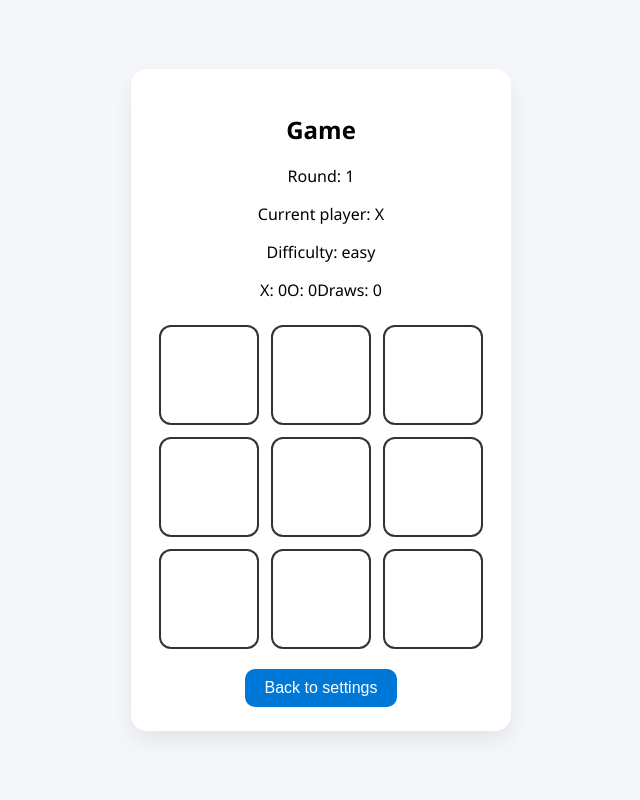
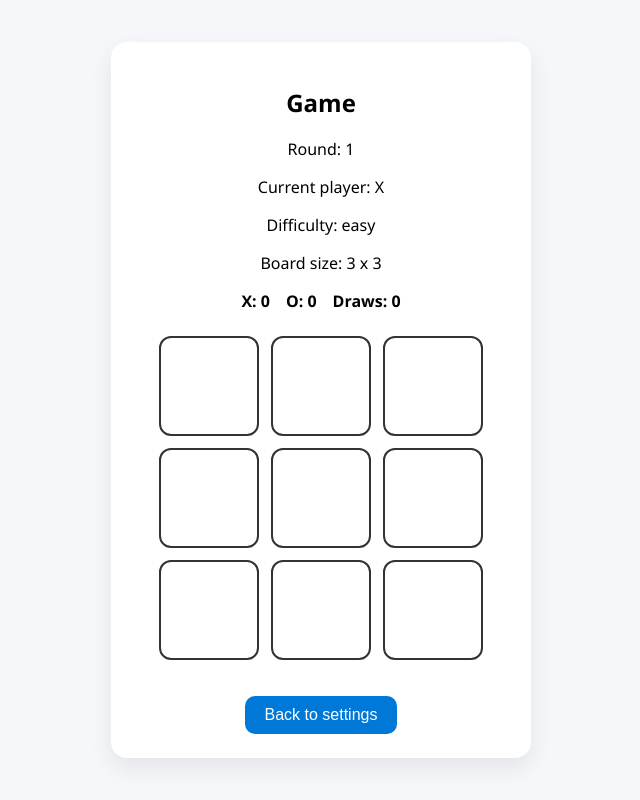
Before and after one commit to AnnaSvin/ReactLabs, a React (Vite) app: page / in a window 1280 px wide. Both pictures are taken after a click on the button "Start game". Shown: the whole page, without its empty margins (319-959 px from the left). Built offline with nearby package versions, Linux system fonts and the light colour scheme.

Commit message:
Added portal modal for game over actions.

```diff
--- /dev/null
+++ b/src/components/GameOverModal/GameOverModal.tsx
@@ -0,0 +1,48 @@
+import { createPortal } from "react-dom";
+import type { GameResult } from "../../types/game.types";
+
+interface GameOverModalProps {
+  isOpen: boolean;
+  result: GameResult;
+  round: number;
+  onNextRound: () => void;
+  onRestartRound: () => void;
+}
+
+function GameOverModal({
+  isOpen,
+  result,
+  round,
+  onNextRound,
+  onRestartRound,
+}: GameOverModalProps) {
+  if (!isOpen) {
+    return null;
+  }
+
+  const resultText =
+    result === "draw" ? "The round ended in a draw." : `Winner: ${result}`;
+
+  return createPortal(
+    <div className="modal-overlay">
+      <div className="modal-window">
+        <h3>Game over</h3>
+        <p>Round {round} is finished.</p>
+        <p>{resultText}</p>
+
+        <div className="modal-actions">
+          <button className="btn" onClick={onNextRound}>
+            Next round
+          </button>
+
+          <button className="btn secondary-btn" onClick={onRestartRound}>
+            Restart this round
+          </button>
+        </div>
+      </div>
+    </div>,
+    document.body
+  );
+}
+
+export default GameOverModal;
--- a/src/pages/GamePage.tsx
+++ b/src/pages/GamePage.tsx
@@ -1,4 +1,5 @@
 import Board from "../components/Board/Board";
+import GameOverModal from "../components/GameOverModal/GameOverModal";
 import { useGameSettings } from "../context/GameSettingsContext";
 import { useTicTacToe } from "../hooks/useTicTacToe";
 
@@ -11,9 +12,12 @@ function GamePage({ onBackToStart }: GamePageProps) {
   const {
     board,
     currentPlayer,
+    result,
     round,
     score,
     handleCellClick,
+    startNextRound,
+    restartCurrentRound,
   } = useTicTacToe(settings);
 
   return (
@@ -24,6 +28,7 @@ function GamePage({ onBackToStart }: GamePageProps) {
         <p>Round: {round}</p>
         <p>Current player: {currentPlayer}</p>
         <p>Difficulty: {settings.difficulty}</p>
+        <p>Board size: {settings.boardSize} x {settings.boardSize}</p>
       </div>
 
       <div className="score-board">
@@ -41,6 +46,14 @@ function GamePage({ onBackToStart }: GamePageProps) {
       <button className="btn" onClick={onBackToStart}>
         Back to settings
       </button>
+
+      <GameOverModal
+        isOpen={result !== null}
+        result={result}
+        round={round}
+        onNextRound={startNextRound}
+        onRestartRound={restartCurrentRound}
+      />
     </div>
   );
 }
--- a/src/styles/global.css
+++ b/src/styles/global.css
@@ -4,7 +4,6 @@ body {
   margin: 0;
   padding: 0;
   min-height: 100vh;
-
   display: flex;
   justify-content: center;
   align-items: center;
@@ -22,35 +21,72 @@ body {
   padding: 24px;
   background: white;
   border-radius: 16px;
-  box-shadow: 0 10px 25px rgba(0,0,0,0.08);
-  min-width: 380px;
+  box-shadow: 0 10px 25px rgba(0, 0, 0, 0.08);
+  min-width: 420px;
+}
+
+.page-description {
+  margin-bottom: 20px;
+  color: #666;
+}
+
+.settings-form {
+  display: flex;
+  flex-direction: column;
+  gap: 16px;
+  margin-top: 20px;
+}
+
+.form-group {
+  display: flex;
+  flex-direction: column;
+  align-items: flex-start;
+  gap: 8px;
+}
+
+.form-group label {
+  font-weight: 600;
+}
+
+.form-group select {
+  width: 100%;
+  padding: 10px 12px;
+  border: 1px solid #cfd8e3;
+  border-radius: 10px;
+  font-size: 1rem;
+}
+
+.game-info {
+  margin-bottom: 16px;
+}
+
+.score-board {
+  display: flex;
+  justify-content: center;
+  gap: 16px;
+  margin-bottom: 20px;
+  font-weight: 600;
 }
 
 .board {
   display: grid;
-  grid-template-columns: repeat(3, 100px);
   gap: 12px;
   justify-content: center;
-  margin-top: 24px;
+  margin: 24px 0;
 }
 
 .cell {
   width: 100px;
   height: 100px;
-
   background: white;
   border: 2px solid #333;
-
   display: flex;
   justify-content: center;
   align-items: center;
-
   font-size: 2.2rem;
   font-weight: bold;
-
   border-radius: 12px;
   cursor: pointer;
-
   transition: transform 0.15s, background 0.2s;
 }
 
@@ -59,26 +95,54 @@ body {
   transform: scale(1.04);
 }
 
-.btn,
-.end-btn {
-  margin-top: 20px;
-
+.btn {
+  margin-top: 12px;
   padding: 10px 20px;
-
   background: #0078d7;
   color: white;
-
   border: none;
   border-radius: 10px;
-
   font-size: 1rem;
-
   cursor: pointer;
-
   transition: background 0.3s;
 }
 
-.btn:hover,
-.end-btn:hover {
+.btn:hover {
   background: #005fa3;
 }
+
+.secondary-btn {
+  background: #6c757d;
+}
+
+.secondary-btn:hover {
+  background: #545b62;
+}
+
+.modal-overlay {
+  position: fixed;
+  inset: 0;
+  background: rgba(0, 0, 0, 0.45);
+  display: flex;
+  justify-content: center;
+  align-items: center;
+  padding: 20px;
+}
+
+.modal-window {
+  width: 100%;
+  max-width: 420px;
+  background: white;
+  border-radius: 16px;
+  padding: 24px;
+  box-shadow: 0 20px 40px rgba(0, 0, 0, 0.2);
+  text-align: center;
+}
+
+.modal-actions {
+  display: flex;
+  justify-content: center;
+  gap: 12px;
+  margin-top: 20px;
+  flex-wrap: wrap;
+}
```
